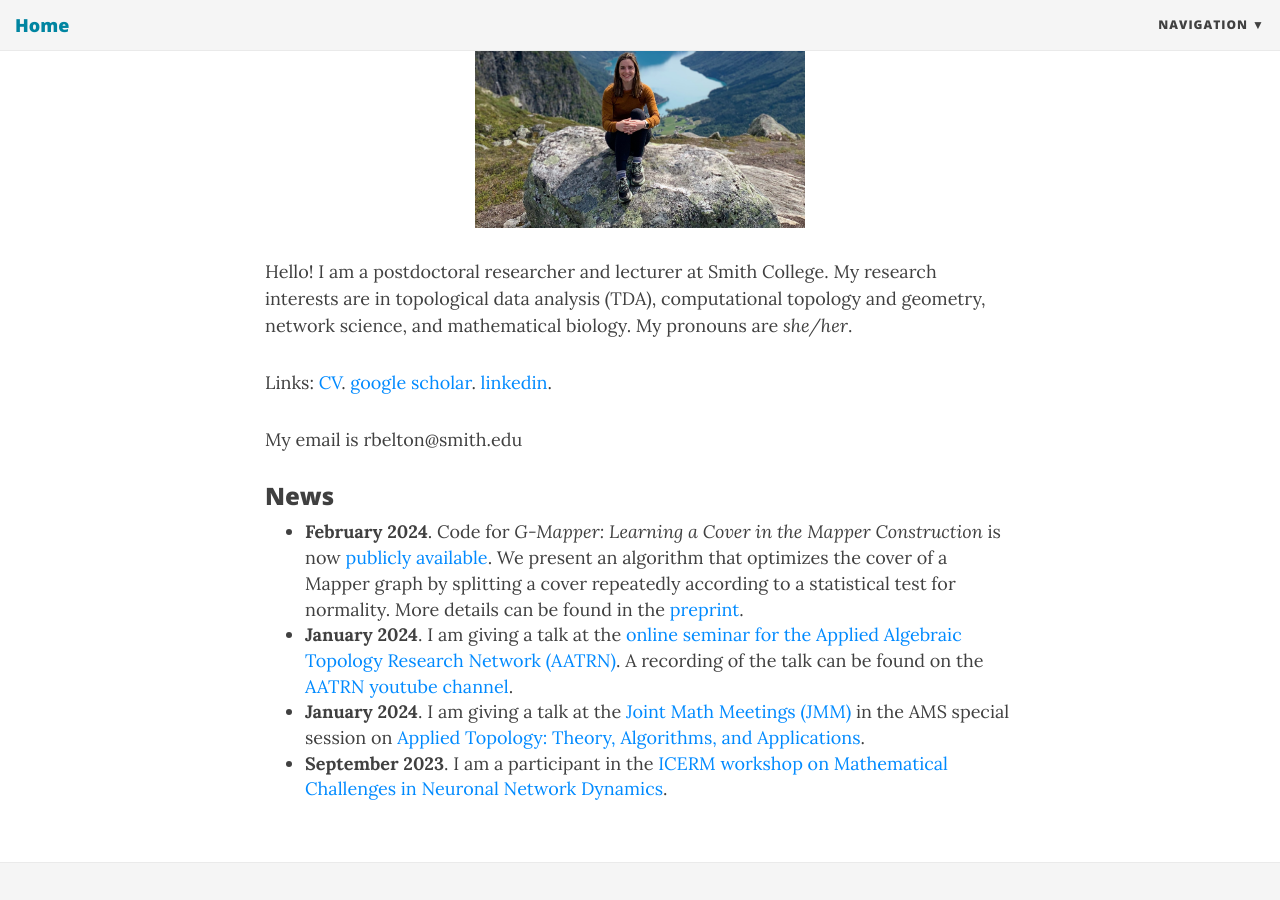
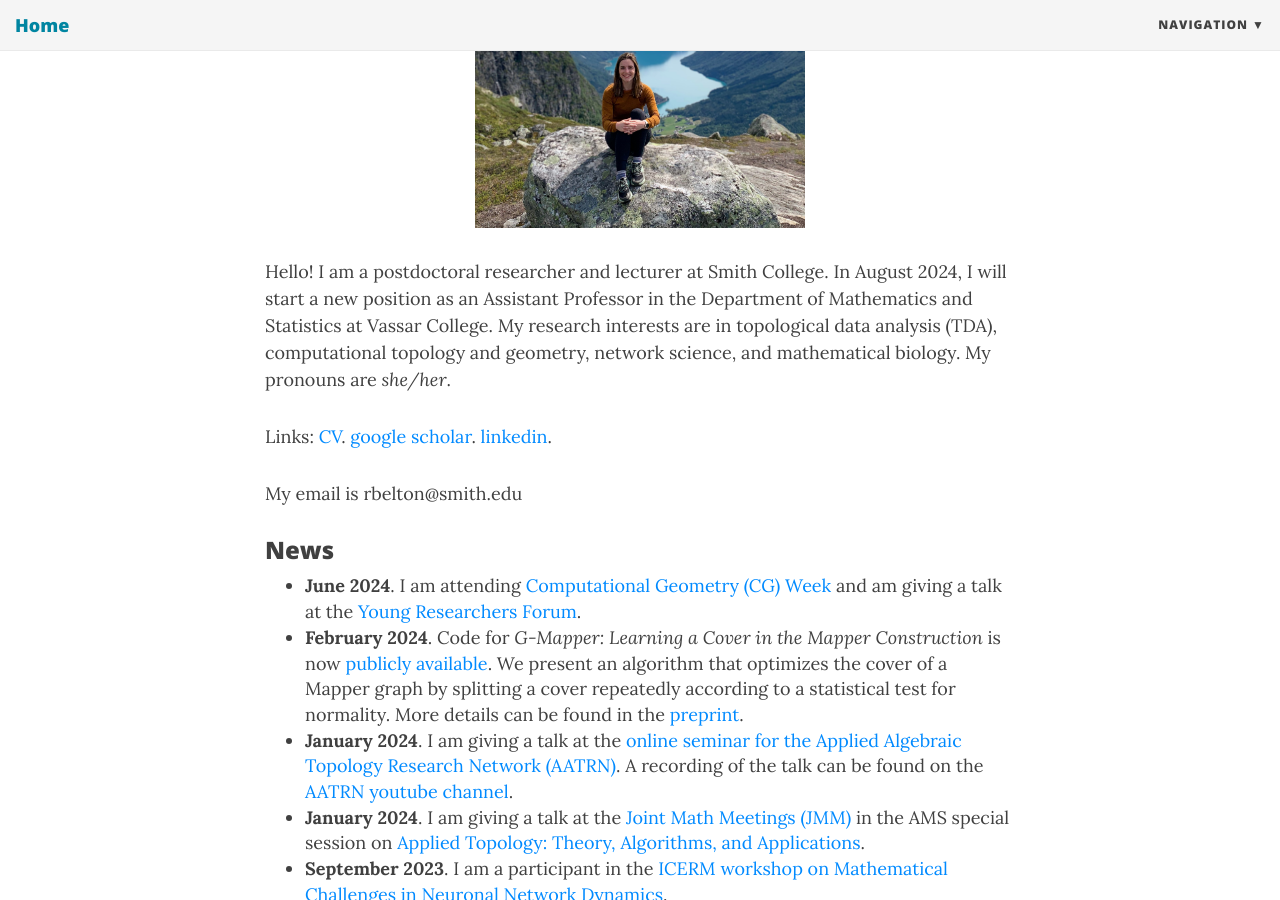
Before and after one commit to robinbelton/robinbelton.github.io, a Jekyll site: the page built from index.html, in a window 1280 px wide and 900 px high, scrolled down 246 px. Built offline with Jekyll 4.4.1, drawn with Linux system fonts in a browser that asks for light colours; nearby versions of some CDN libraries; the list of posts is cut into pages by our own code.

Commit message:
Edit homepage

```diff
--- a/index.html
+++ b/index.html
@@ -7,7 +7,8 @@ use-site-title: true
 
 <p style="text-align:center;"><img src="robin-norway.JPG" width = "330" height = "240">
 
-<p> Hello! I am a postdoctoral researcher and lecturer at Smith College. My research interests are in topological data analysis (TDA), computational topology and geometry, network science, and mathematical biology. My pronouns are <em>she/her</em>.
+<p>
+Hello! I am a postdoctoral researcher and lecturer at Smith College. In August 2024, I will start a new position as an Assistant Professor in the Department of Mathematics and Statistics at Vassar College. My research interests are in topological data analysis (TDA), computational topology and geometry, network science, and mathematical biology. My pronouns are <em>she/her</em>.
 </p>
 
 <p> Links: <a href="http://robinbelton.github.io//BeltonCVwebsite.pdf">CV</a>.  <a href="https://scholar.google.com/citations?user=v_c8ueIAAAAJ&hl=en&oi=ao">google scholar</a>.
@@ -18,6 +19,7 @@ use-site-title: true
 
 <h3>News</h3>
 <ul>
+    <li><b>June 2024</b>. I am attending <a href = "https://socg24.athenarc.gr/socg.html">Computational Geometry (CG) Week</a> and am giving a talk at the <a href = "https://sites.google.com/alumni.stonybrook.edu/cgyrf24/">Young Researchers Forum</a>.
     <li><b>February 2024</b>. Code for <em>G-Mapper: Learning a Cover in the Mapper Construction</em> is now <a href = "https://github.com/MRC-Mapper/G-Mapper"> publicly available</a>. We present an algorithm that optimizes the cover of a Mapper graph by splitting a cover repeatedly according to a statistical test for normality. More details can be found in the <a href = "https://arxiv.org/abs/2309.06634">preprint</a>.
     <li><b>January 2024</b>. I am giving a talk at the <a href = "https://www.aatrn.net/seminar"> online seminar for the Applied Algebraic Topology Research Network (AATRN)</a>. A recording of the talk can be found on the <a href = "https://www.youtube.com/watch?v=dXJ1Tfvvs-M"> AATRN youtube channel</a>.
     <li><b>January 2024</b>. I am giving a talk at the <a href = "https://www.jointmathematicsmeetings.org/meetings/national/jmm2024/2300_intro"> Joint Math Meetings (JMM)</a> in the AMS special session on <a href = "https://www.jointmathematicsmeetings.org/meetings/national/jmm2024/2300_program_friday.html#2300:SS35C"> Applied Topology: Theory, Algorithms, and Applications</a>.
```
